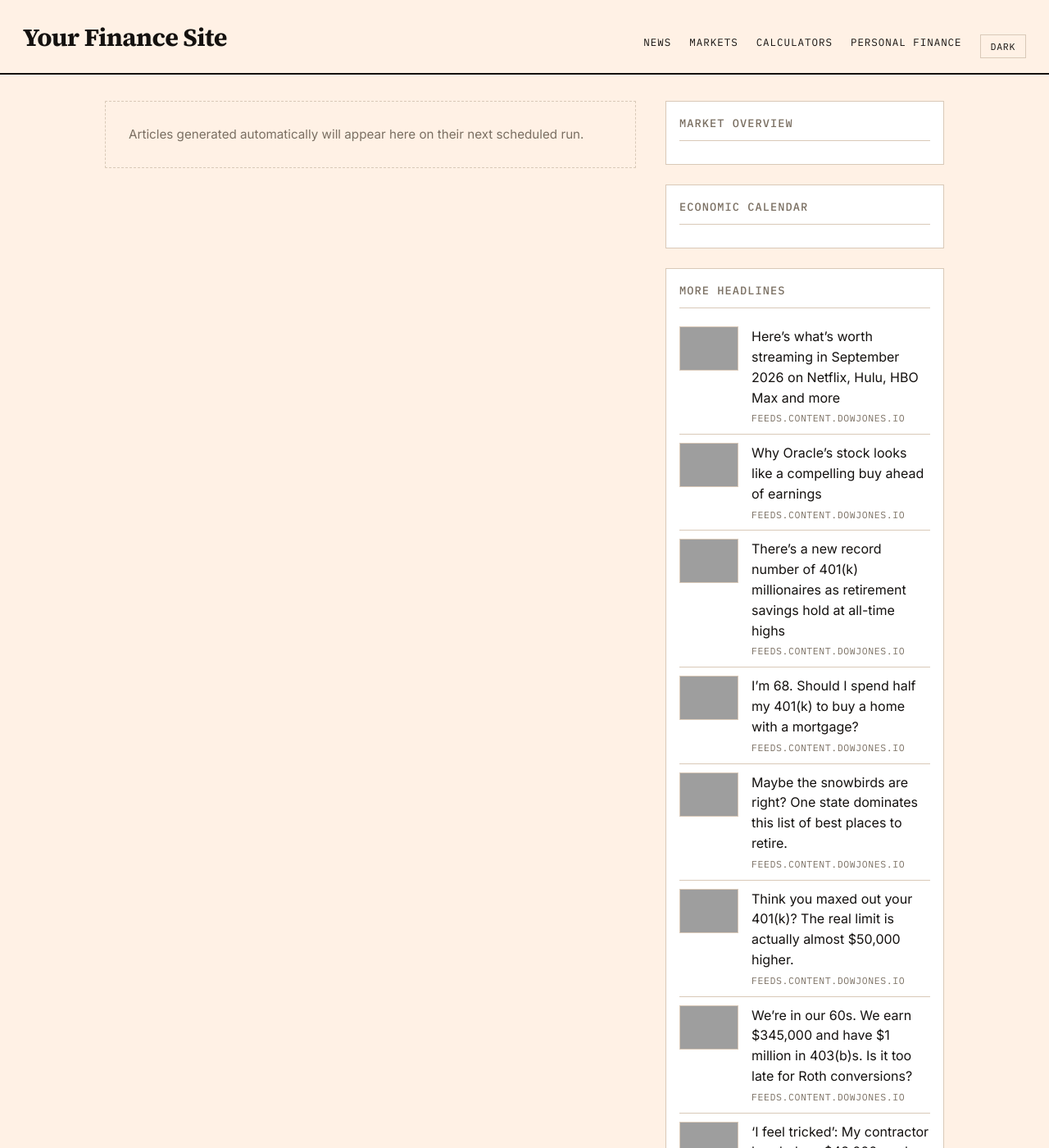
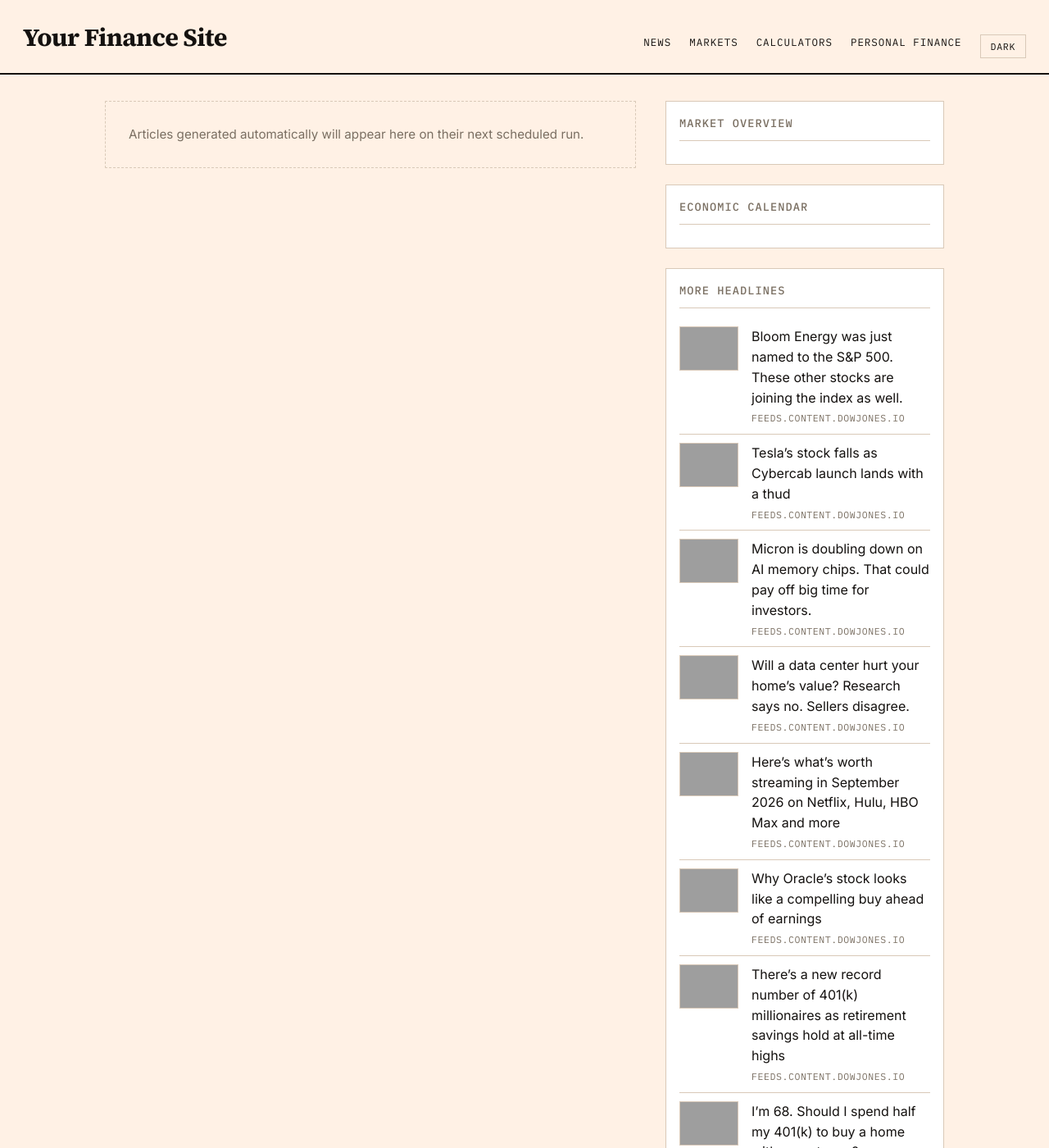
Before and after one commit to GlobTechCo/globtechco.github.io, a Jekyll site: the page built from index.html, in a window 1280 px wide and 1400 px high, cut to the strip 0-1400 px from the top of the window. Shown: the whole strip at 82% size. Built offline with Jekyll 4.4.1, drawn with Linux system fonts in a browser that asks for light colours; a script that is not in the unit is left out; the list of posts is cut into pages by our own code; some of the changed text lies outside the part shown; grey boxes are pictures that could not be loaded.

Commit message:
Auto-content update 2026-09-05

```diff
--- a/_data/aggregator.yml
+++ b/_data/aggregator.yml
@@ -1,3 +1,23 @@
+- title: "Bloom Energy was just named to the S&P 500. These other stocks are joining the index as well."
+  link: "https://www.marketwatch.com/story/s-p-500-changes-are-coming-soon-these-stocks-could-be-named-to-the-index-today-2d0d7c14?mod=mw_rss_topstories"
+  source: "feeds.content.dowjones.io"
+  pubdate: "Fri, 04 Sep 2026 21:46:00 GMT"
+  image: "https://images.mktw.net/im-48239036"
+- title: "Tesla\u2019s stock falls as Cybercab launch lands with a thud"
+  link: "https://www.marketwatch.com/story/teslas-stock-falls-as-cybercab-launch-lands-with-a-thud-1108376b?mod=mw_rss_topstories"
+  source: "feeds.content.dowjones.io"
+  pubdate: "Fri, 04 Sep 2026 20:18:00 GMT"
+  image: "https://images.mktw.net/im-46697140"
+- title: "Micron is doubling down on AI memory chips. That could pay off big time for investors."
+  link: "https://www.marketwatch.com/story/micron-is-doubling-down-on-ai-memory-chips-that-could-pay-off-big-time-for-investors-da9e7f5e?mod=mw_rss_topstories"
+  source: "feeds.content.dowjones.io"
+  pubdate: "Fri, 04 Sep 2026 20:12:00 GMT"
+  image: "https://images.mktw.net/im-319090"
+- title: "Will a data center hurt your home\u2019s value? Research says no. Sellers disagree."
+  link: "https://www.marketwatch.com/story/will-a-data-center-hurt-your-homes-value-research-says-no-sellers-disagree-7017ace4?mod=mw_rss_topstories"
+  source: "feeds.content.dowjones.io"
+  pubdate: "Fri, 04 Sep 2026 20:03:00 GMT"
+  image: "https://images.mktw.net/im-54831986"
 - title: "Here\u2019s what\u2019s worth streaming in September 2026 on Netflix, Hulu, HBO Max and more"
   link: "https://www.marketwatch.com/story/heres-whats-worth-streaming-in-september-2026-on-netflix-hulu-hbo-max-and-more-a702e7dd?mod=mw_rss_topstories"
   source: "feeds.content.dowjones.io"
@@ -28,23 +48,3 @@
   source: "feeds.content.dowjones.io"
   pubdate: "Fri, 04 Sep 2026 19:49:00 GMT"
   image: "https://images.mktw.net/im-30294956"
-- title: "We\u2019re in our 60s. We earn $345,000 and have $1 million in 403(b)s. Is it too late for Roth conversions?"
-  link: "https://www.marketwatch.com/story/were-in-our-60s-my-wife-and-i-have-345-000-in-annual-pensions-and-1-million-in-403-b-s-is-it-too-late-for-roth-conversions-5df35d42?mod=mw_rss_topstories"
-  source: "feeds.content.dowjones.io"
-  pubdate: "Fri, 04 Sep 2026 19:15:00 GMT"
-  image: "https://images.mktw.net/im-73906186"
-- title: "\u2018I feel tricked\u2019: My contractor handed my $42,000 pool upgrade to a subcontractor I had already rejected. What can I do?"
-  link: "https://www.marketwatch.com/story/my-contractor-handed-my-42-000-pool-upgrade-to-a-subcontractor-i-had-already-rejected-what-can-i-do-dce41b2b?mod=mw_rss_topstories"
-  source: "feeds.content.dowjones.io"
-  pubdate: "Fri, 04 Sep 2026 19:00:00 GMT"
-  image: "https://images.mktw.net/im-79771522"
-- title: "Trump\u2019s latest threat \u2014 to stop trading with some countries unless there\u2019s a rate cut \u2014 risks shock to U.S. economy"
-  link: "https://www.marketwatch.com/story/trumps-threat-to-stop-trade-unless-theres-a-rate-cut-risks-shock-to-u-s-economy-2e6b9798?mod=mw_rss_topstories"
-  source: "feeds.content.dowjones.io"
-  pubdate: "Fri, 04 Sep 2026 18:59:00 GMT"
-  image: "https://images.mktw.net/im-72904333"
-- title: "\u2018I currently give him $1,000 a month\u2019: My grandson has severe mental illness. How do I protect him after I\u2019m gone?"
-  link: "https://www.marketwatch.com/story/im-desperately-trying-to-plan-ahead-im-leaving-everything-to-my-grandson-who-has-severe-mental-illness-how-can-i-protect-him-d8df2646?mod=mw_rss_topstories"
-  source: "feeds.content.dowjones.io"
-  pubdate: "Fri, 04 Sep 2026 18:45:00 GMT"
-  image: "https://images.mktw.net/im-87943806"
```
